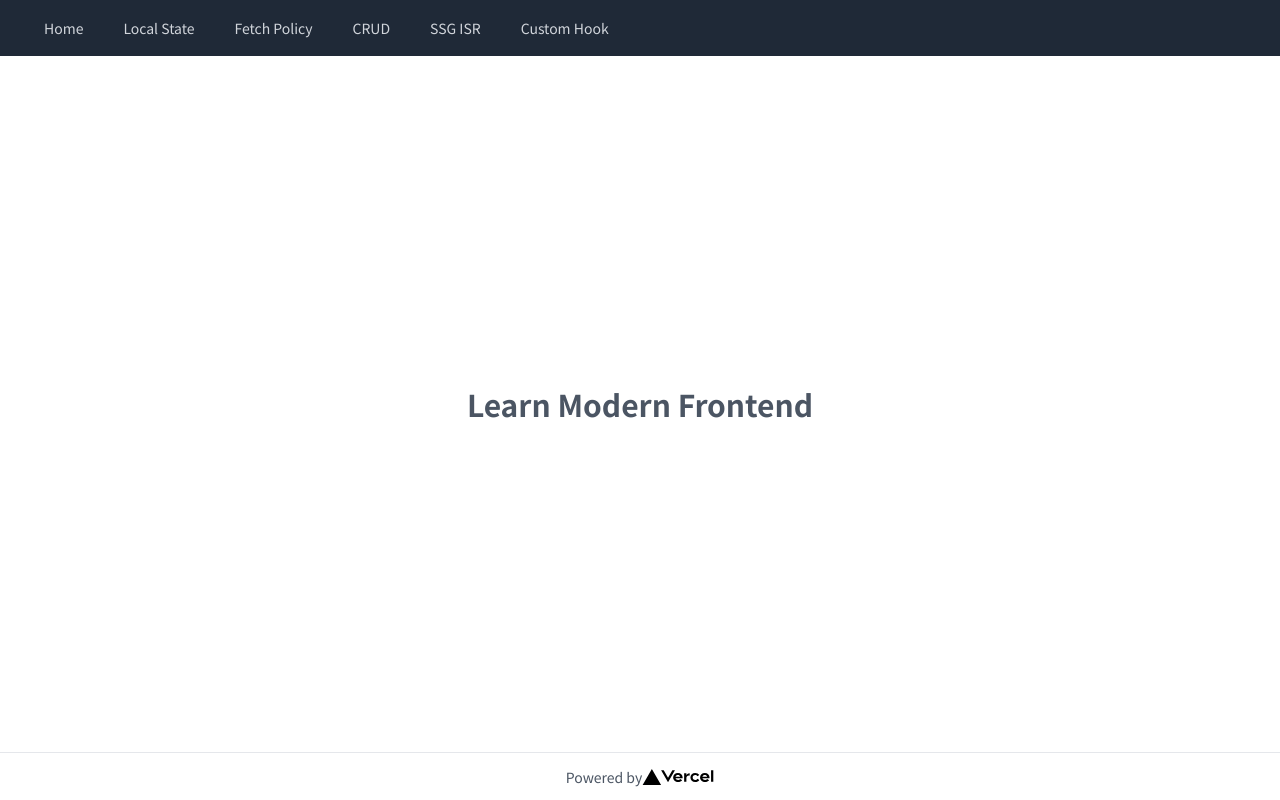
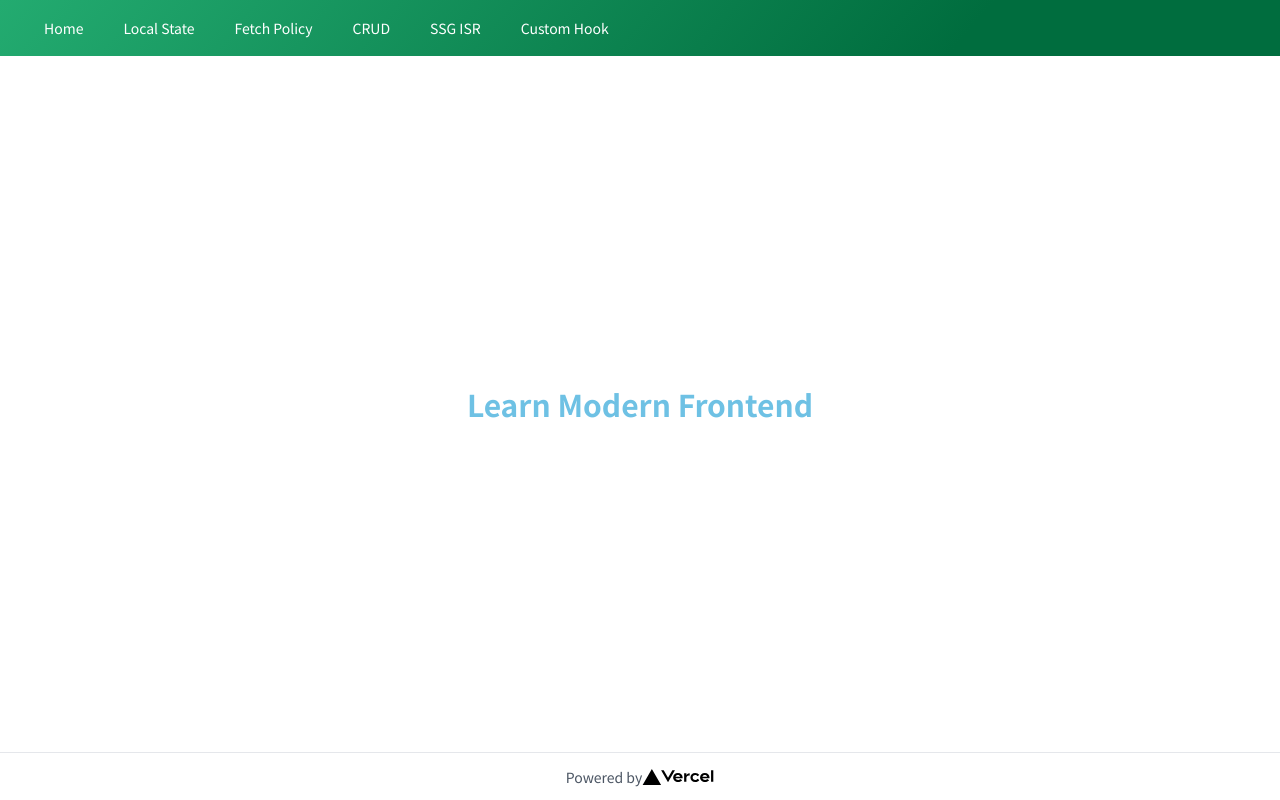
Before and after one commit to torachiro/learn-modern-frontend, a Next.js app: page / in a window 1280 px wide. Built offline with nearby package versions, Linux system fonts and the light colour scheme; no server answers.

Commit message:
スタイル調整

```diff
--- a/components/CreateUser.tsx
+++ b/components/CreateUser.tsx
@@ -13,7 +13,7 @@ export const CreateUser = (): JSX.Element => {
   return (
     <>
       {console.log('CreateUser rendered')}
-      <h1 className="mb-8 text-3xl font-bold">
+      <h1 className="mb-8 text-3xl font-bold text-primary">
         Custom Hook + useCallback + memo
       </h1>
       <div className="mb-3 flex flex-col justify-center items-center">
--- a/components/Layout.tsx
+++ b/components/Layout.tsx
@@ -18,36 +18,36 @@ export const Layout = ({
         <title> {title} </title>
       </Head>
       <header>
-        <nav className="bg-gray-800 w-screen">
+        <nav className="bg-element w-screen">
           <div className="flex items-center pl-8 h-14">
             <div className="flex space-x-4">
               <Link href="/">
-                <a className="text-gray-300 hover:bg-gray-700 px-3 py-2 rounded">
+                <a className="text-white hover:bg-accent px-3 py-2 rounded">
                   Home
                 </a>
               </Link>
               <Link href="/local-state-a">
-                <a className="text-gray-300 hover:bg-gray-700 px-3 py-2 rounded">
+                <a className="text-white hover:bg-accent px-3 py-2 rounded">
                   Local State
                 </a>
               </Link>
               <Link href="/hasura-main">
-                <a className="text-gray-300 hover:bg-gray-700 px-3 py-2 rounded">
+                <a className="text-white hover:bg-accent px-3 py-2 rounded">
                   Fetch Policy
                 </a>
               </Link>
               <Link href="/hasura-crud">
-                <a className="text-gray-300 hover:bg-gray-700 px-3 py-2 rounded">
+                <a className="text-white hover:bg-accent px-3 py-2 rounded">
                   CRUD
                 </a>
               </Link>
               <Link href="/hasura-ssg">
-                <a className="text-gray-300 hover:bg-gray-700 px-3 py-2 rounded">
+                <a className="text-white hover:bg-accent px-3 py-2 rounded">
                   SSG ISR
                 </a>
               </Link>
               <Link href="/hooks-memo">
-                <a className="text-gray-300 hover:bg-gray-700 px-3 py-2 rounded">
+                <a className="text-white hover:bg-accent px-3 py-2 rounded">
                   Custom Hook
                 </a>
               </Link>
--- a/pages/hasura-crud.tsx
+++ b/pages/hasura-crud.tsx
@@ -137,7 +137,7 @@ const HasuraCRUD = (): JSX.Element => {
 
   return (
     <Layout title="Hasura CRUD">
-      <h1 className="mb-8 text-3xl font-bold">Hasura CRUD</h1>
+      <h1 className="mb-8 text-3xl font-bold text-primary">Hasura CRUD</h1>
       <form
         className="flex flex-col justify-center items-center"
         onSubmit={handleSubmit(onSubmit, onError)}
--- a/pages/hasura-main.tsx
+++ b/pages/hasura-main.tsx
@@ -21,7 +21,7 @@ const FetchMain = (): JSX.Element => {
     )
   return (
     <Layout title="Hasura fetchPolicy">
-      <h1 className="mb-2 text-3xl font-bold">Hasura Main Page</h1>
+      <h1 className="mb-2 text-3xl font-bold text-primary">Hasura Main Page</h1>
       <p className="mb-6 font-bold">Hasura / Fetch Policy</p>
       {/* {console.log(data)} */}
       {data?.users.map((user) => {
--- a/pages/hasura-ssg.tsx
+++ b/pages/hasura-ssg.tsx
@@ -15,7 +15,7 @@ type Props = {
 const HasuraSSG = ({ users }: Props): JSX.Element => {
   return (
     <Layout title="Hasura SSG">
-      <h1 className="mb-8 text-3xl font-bold">Hasura SSG + ISR</h1>
+      <h1 className="mb-8 text-3xl font-bold text-primary">Hasura SSG + ISR</h1>
       {users.map((user) => {
         return (
           <Link key={user.id} href={`/users/${user.id}`}>
--- a/pages/hasura-sub.tsx
+++ b/pages/hasura-sub.tsx
@@ -9,7 +9,7 @@ const FetchSub = (): JSX.Element => {
   const { data, error } = useQuery<GetUsersQuery>(GET_USER_LOCAL)
   return (
     <Layout title="Hasura fetchPolicy read cache">
-      <h1 className="mb-2 text-3xl font-bold">Hasura Sub Page</h1>
+      <h1 className="mb-2 text-3xl font-bold text-primary">Hasura Sub Page</h1>
       <p className="mb-6 font-bold">Direct read out from cache</p>
       {data?.users.map((user) => {
         return (
--- a/pages/index.tsx
+++ b/pages/index.tsx
@@ -2,7 +2,7 @@ import { Layout } from '../components/Layout'
 const Home = (): JSX.Element => {
   return (
     <Layout title="Home">
-      <h1 className="text-3xl font-bold">Learn Modern Frontend</h1>
+      <h1 className="text-3xl font-bold text-primary">Learn Modern Frontend</h1>
     </Layout>
   )
 }
--- a/pages/local-state-a.tsx
+++ b/pages/local-state-a.tsx
@@ -4,7 +4,9 @@ import { Layout } from '../components/Layout'
 const LocalStatePageA = (): JSX.Element => {
   return (
     <Layout title="Local State A">
-      <h1 className="mb-2 text-3xl font-bold">Local State Page A</h1>
+      <h1 className="mb-2 text-3xl font-bold text-primary">
+        Local State Page A
+      </h1>
       <p className="mb-8 font-bold">Apollo Client / makeVar & useReactiveVar</p>
       <LocalStateA />
     </Layout>
--- a/pages/local-state-b.tsx
+++ b/pages/local-state-b.tsx
@@ -4,7 +4,9 @@ import { Layout } from '../components/Layout'
 const LocalStatePageB = (): JSX.Element => {
   return (
     <Layout title="Local State B">
-      <h1 className="mb-2 text-3xl font-bold">Local State Page B</h1>
+      <h1 className="mb-2 text-3xl font-bold text-primary">
+        Local State Page B
+      </h1>
       <p className="mb-8 font-bold">Apollo Client / makeVar & useReactiveVar</p>
       <LocalStateB />
     </Layout>
--- a/pages/users/[id].tsx
+++ b/pages/users/[id].tsx
@@ -20,7 +20,7 @@ const UserDetail = ({ user }: Props): JSX.Element => {
   if (!user) return <Layout title="loading">Loading...</Layout>
   return (
     <Layout title={user.name}>
-      <h1 className="mb-8 text-3xl font-bold">User Detail</h1>
+      <h1 className="mb-8 text-3xl font-bold text-primary">User Detail</h1>
       <table className="text-left">
         <tbody>
           <tr>
--- a/styles/globals.css
+++ b/styles/globals.css
@@ -2,3 +2,9 @@
 @tailwind base;
 @tailwind components;
 @tailwind utilities;
+
+@layer components {
+  .bg-element {
+    background-image: linear-gradient(130deg, #23ab70 0%, #006d3e 75%);
+  }
+}
--- a/tailwind.config.js
+++ b/tailwind.config.js
@@ -10,6 +10,13 @@ module.exports = {
       fontFamily: {
         noto: ['Noto Sans JP', 'sans-serif'],
       },
+      colors: {
+        primary: '#6EC1E4',
+        secondary: '#54595F',
+        text: '#7A7A7A',
+        accent: '#61CE70',
+        'dark-green': '#06bbbc',
+      },
     },
   },
   variants: {
```
